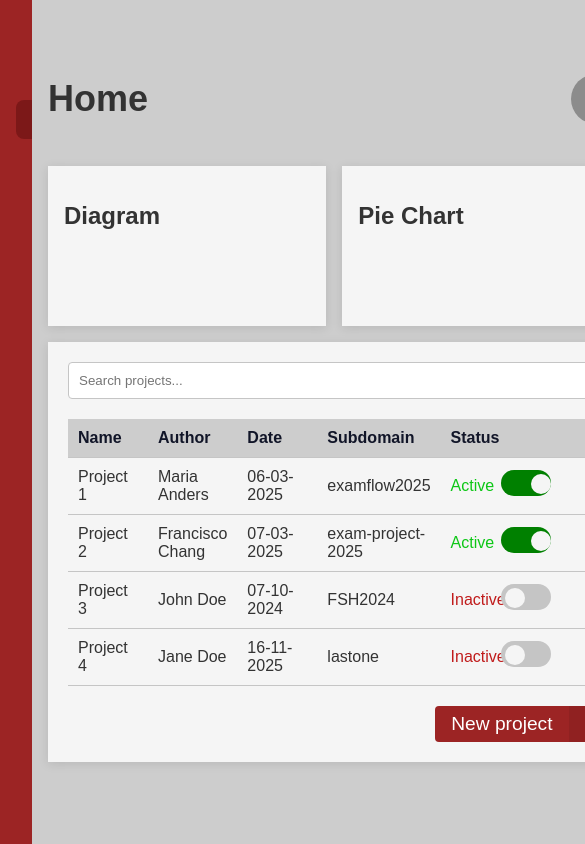
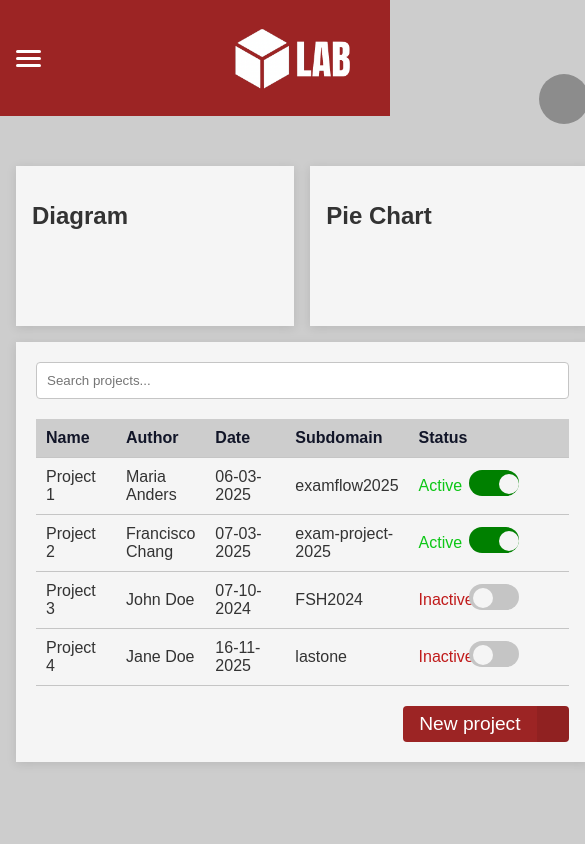
Before and after one commit to DrWilliz/Prototype, a Vue app: page / in a window 390 px wide. Both pictures are taken after typing "Sample", "Sample123" into the empty fields and a click on the button "Login". Shown: the top 844 px of the page, 585 px wide, since content can reach past the window. Built offline with nearby package versions, Linux system fonts and the light colour scheme.

Commit message:
responsiv burgermenu

```diff
--- a/src/assets/style.css
+++ b/src/assets/style.css
@@ -142,6 +142,7 @@ h2 {
 .sidenav {
   max-width: 15rem;
   width: 100%;
+  height: 100%;
   background-color: #9C2424;
   overflow-x: hidden;
   padding: 1rem;
@@ -182,6 +183,62 @@ color: #000;
 .jimbojabbo p {
   font-size: 1.5rem;
   font-weight: bold;
+}
+
+/* Burgermenu */
+
+/* Burger menu container */
+.burger-menu-container {
+  display: none;  /* Skjult som standard */
+  position: fixed;
+  top: 0;
+  left: 0;
+  right: 0;
+  background-color: #9C2424;
+  z-index: 1000;
+  padding: 1rem;
+  width: 100%;
+}
+
+/* Burger menu ikon (tre linjer) */
+.burger-menu {
+  display: flex;
+  flex-direction: column;
+  gap: 4px;
+  cursor: pointer;
+  justify-content: center;
+}
+
+.burger-menu-logo{
+display: flex;
+flex-direction: row;
+justify-content: space-between;
+
+
+}
+
+.burger-line {
+  width: 25px;
+  height: 3px;
+  background-color: white;
+  border-radius: 3px;
+}
+
+/* Burger-menu links (skjult som standard) */
+.burger-menu-links {
+  display: flex;  /* Brug display: flex når menuen er åben */
+  flex-direction: column;
+  gap: 1rem;
+  padding-top: 1rem;
+  color: #fff;
+  padding: 1rem;
+  width: 100%;
+}
+
+.burger-menu-links a {
+  text-decoration: none;
+  color: #fff;
+  background-color: none;
 }
 
 .main {
@@ -747,3 +804,17 @@ select {
 
 .btn:hover {
 }
+
+@media (max-width: 768px) {
+  .sidenav {
+    display: none;  /* Skjuler den oprindelige menu på små skærme */
+  }
+}
+
+
+/* Vis burger menuen kun på små skærme */
+@media (max-width: 768px) {
+  .burger-menu-container {
+    display: block;  /* Vis burger menuen på små skærme */
+  }
+}
--- a/src/components/SideNav.vue
+++ b/src/components/SideNav.vue
@@ -1,4 +1,6 @@
 <template>
+  <div>
+    <!-- Original sidebar navigation (hidden on small screens) -->
     <div class="sidenav">
       <div class="jimbojabbo">
         <img src="/img/logo.png" alt="Kubelab icon in Black" />
@@ -9,6 +11,30 @@
       <RouterLink to="/admin">Admin</RouterLink>
       <a href="login.html">Log out</a>
     </div>
+
+    <!-- Burger menu (visible only on small screens) -->
+    <div class="burger-menu-container">
+    <div class ="burger-menu-logo">
+      <div class="burger-menu" @click="toggleMenu">
+        <div class="burger-line"></div>
+        <div class="burger-line"></div>
+        <div class="burger-line"></div>
+      </div>
+      <div class="jimbojabbo">
+        <img src="/img/logo.png" alt="Kubelab icon in Black" />
+        </div>
+        </div>
+
+      <!-- Menu links, displayed when isMenuOpen is true -->
+      <div v-show="isMenuOpen" class="burger-menu-links">
+        <RouterLink to="/">Home</RouterLink>
+        <RouterLink to="/profile">Profile</RouterLink>
+        <RouterLink to="/projects">Projects</RouterLink>
+        <RouterLink to="/admin">Admin</RouterLink>
+        <a href="login.html">Log out</a>
+      </div>
+    </div>
+  </div>
 </template>
 
 <style scoped>
@@ -16,3 +42,20 @@
   background-color: #7C1818;
 }
 </style>
+
+<script>
+export default {
+  data() {
+    return {
+      isMenuOpen: false,  // Menuens status
+    };
+  },
+  methods: {
+    toggleMenu() {
+      console.log('toggleMenu called');  // Tjek om metoden bliver kaldt
+      this.isMenuOpen = !this.isMenuOpen;
+      console.log('Menu state is now:', this.isMenuOpen);  // Tjek værdien af isMenuOpen
+    },
+  },
+};
+</script>
```
Lines whose indentation alone changed are shown as unchanged.
